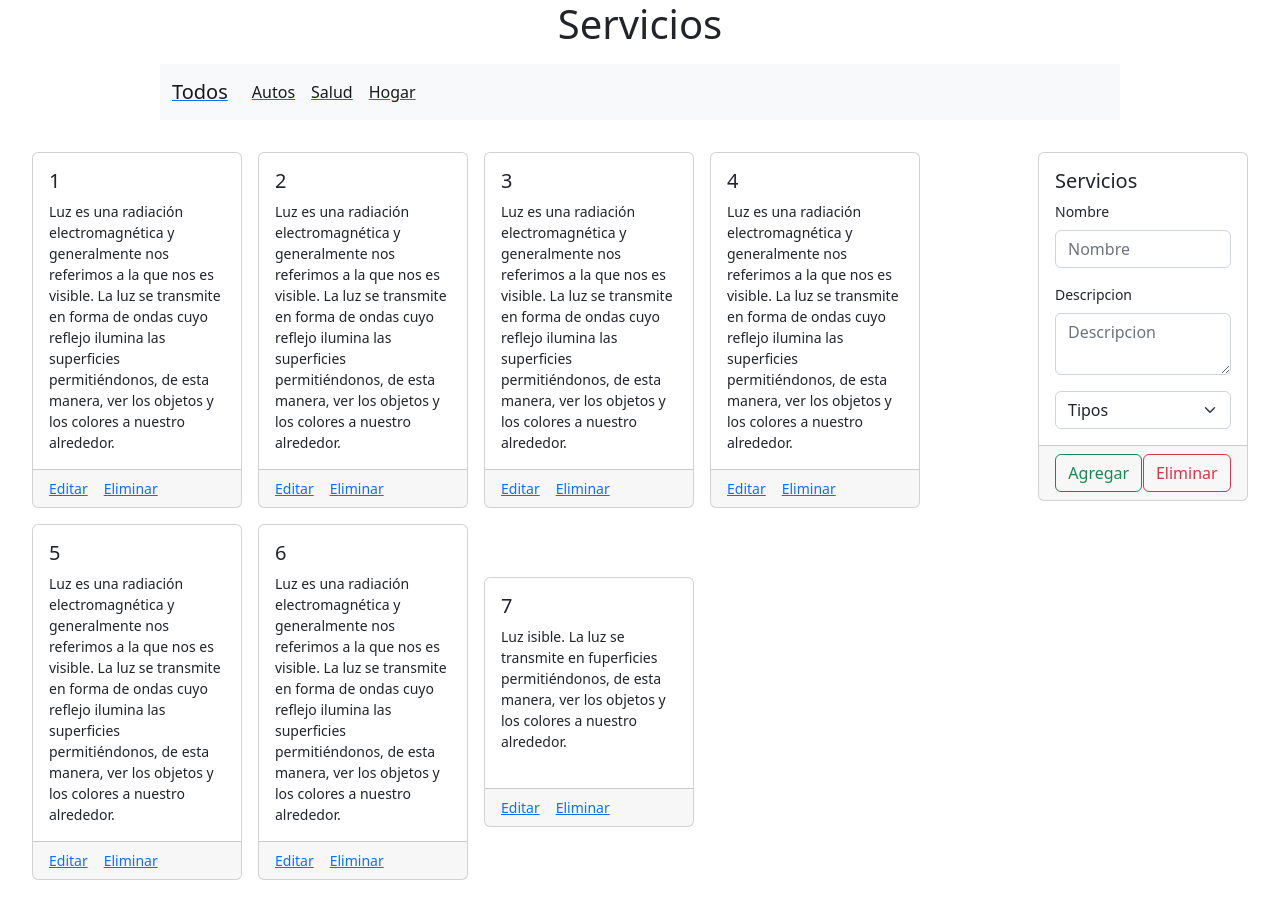
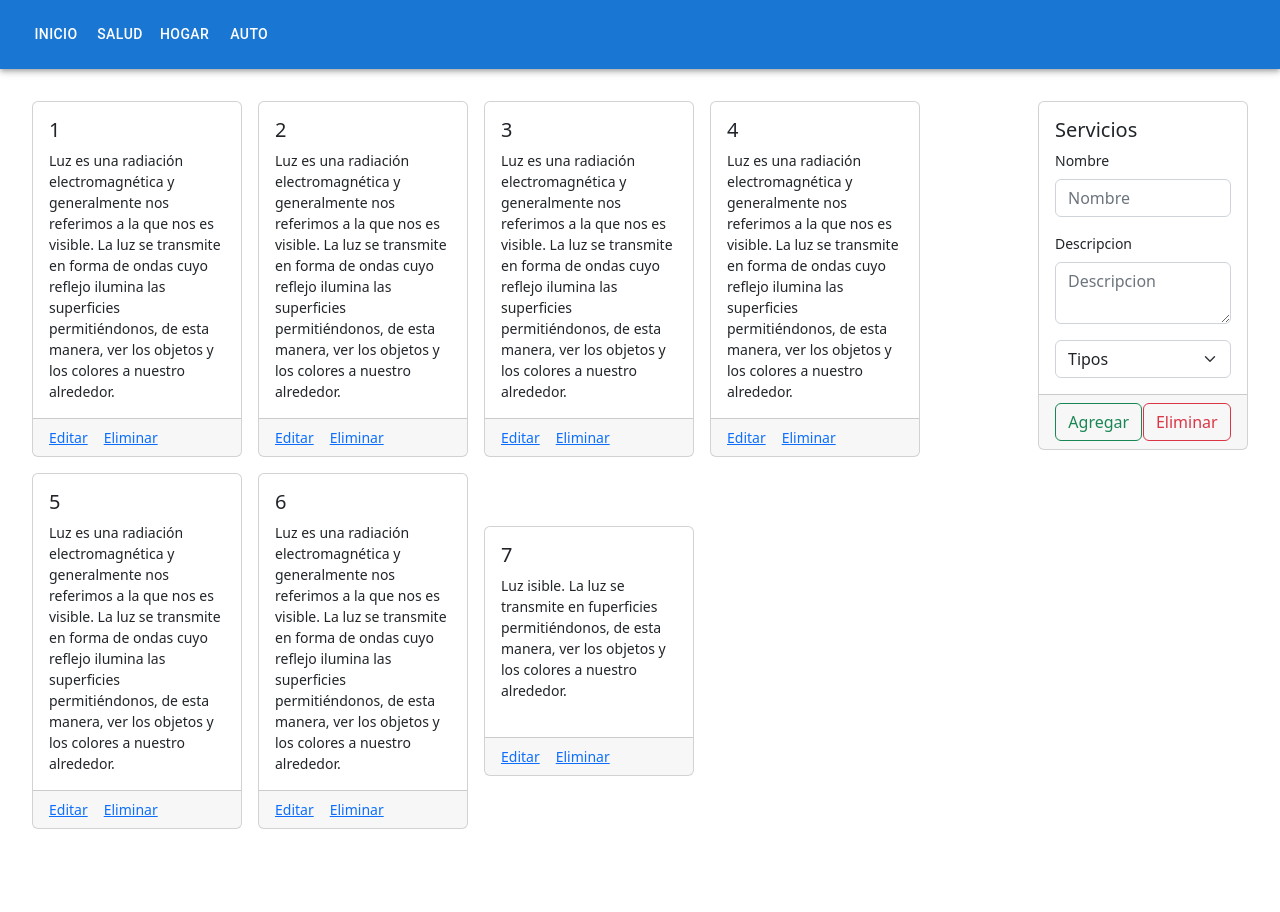
Before and after one commit to brunochan2001/Services-Reactjs, a React (Create React App) app: page / in a window 1280 px wide. After the commit the page ends 861 px from the top, so only its background shows below. Built offline with nearby package versions, Linux system fonts and the light colour scheme.

Commit message:
Agregamos componente Drawer en la navegacion

```diff
--- a/package.json
+++ b/package.json
@@ -5,6 +5,7 @@
   "dependencies": {
     "@emotion/react": "^11.10.0",
     "@emotion/styled": "^11.10.0",
+    "@mui/icons-material": "^5.8.4",
     "@mui/material": "^5.9.3",
     "@testing-library/jest-dom": "^5.16.5",
     "@testing-library/react": "^13.3.0",
--- a/src/components/Navigation/Navigation.jsx
+++ b/src/components/Navigation/Navigation.jsx
@@ -1,46 +1,131 @@
-import React from 'react';
+import React, { useState } from 'react';
+import AppBar from '@mui/material/AppBar';
+import Box from '@mui/material/Box';
+import Toolbar from '@mui/material/Toolbar';
+import IconButton from '@mui/material/IconButton';
+import MenuIcon from '@mui/icons-material/Menu';
+import Container from '@mui/material/Container';
+import Button from '@mui/material/Button';
+import Drawer from '@mui/material/Drawer';
+import List from '@mui/material/List';
+import ListItem from '@mui/material/ListItem';
+import ListItemButton from '@mui/material/ListItemButton';
+import ListItemIcon from '@mui/material/ListItemIcon';
+import ListItemText from '@mui/material/ListItemText';
+import HomeIcon from '@mui/icons-material/Home';
+import LocalHospitalIcon from '@mui/icons-material/LocalHospital';
+import GiteIcon from '@mui/icons-material/Gite';
+import Divider from '@mui/material/Divider';
+import DirectionsCarFilledIcon from '@mui/icons-material/DirectionsCarFilled';
 import { Link } from 'react-router-dom';
-import './style.css';
+import './index.css';
 
 const Navigation = () => {
+  const [showDrawer, setShowDrawer] = useState(false);
+
+  const toggleDrawer = open => {
+    setShowDrawer(open);
+  };
+
   return (
     <>
-      <div className="nav-container">
-        <h1 className="nav-title">Servicios</h1>
-        <nav className="navbar navbar-expand-lg navbar-light bg-light w-75 mx-auto">
-          <div className="container-fluid">
-            <Link to="/">
-              <a className="navbar-brand" href="#">
-                Todos
-              </a>
-            </Link>
-            <div className="collapse navbar-collapse" id="navbarNav">
-              <ul className="navbar-nav">
-                <Link to="/Auto">
-                  <li className="nav-item">
-                    <a className="nav-link active" aria-current="page" href="#">
-                      Autos
-                    </a>
-                  </li>
+      <AppBar position="static">
+        <Container maxWidth="xl">
+          <Toolbar disableGutters>
+            <Box sx={{ flexGrow: 1, display: { xs: 'flex', md: 'none' } }}>
+              <IconButton
+                size="large"
+                aria-label="account of current user"
+                aria-controls="menu-appbar"
+                aria-haspopup="true"
+                color="inherit"
+                onClick={() => toggleDrawer(true)}
+              >
+                <MenuIcon />
+              </IconButton>
+            </Box>
+            <Box sx={{ flexGrow: 1, display: { xs: 'none', md: 'flex' } }}>
+              <Link to="/" className="appbar-link">
+                <Button sx={{ my: 2, color: 'white', display: 'block' }}>
+                  Inicio
+                </Button>
+              </Link>
+              <Link to="/Salud" className="appbar-link">
+                <Button sx={{ my: 2, color: 'white', display: 'block' }}>
+                  Salud
+                </Button>
+              </Link>
+              <Link to="/Hogar" className="appbar-link">
+                <Button sx={{ my: 2, color: 'white', display: 'block' }}>
+                  Hogar
+                </Button>
+              </Link>
+              <Link to="/Auto" className="appbar-link">
+                <Button sx={{ my: 2, color: 'white', display: 'block' }}>
+                  Auto
+                </Button>
+              </Link>
+            </Box>
+          </Toolbar>
+        </Container>
+      </AppBar>
+      <div>
+        <Drawer
+          left="left"
+          open={showDrawer}
+          onClose={() => toggleDrawer(false)}
+        >
+          <Box
+            sx={{ width: 250 }}
+            role="presentation"
+            onClick={() => toggleDrawer(false)}
+            onKeyDown={() => toggleDrawer(false)}
+          >
+            <List>
+              <ListItem disablePadding>
+                <Link to="/" className="drawer-link">
+                  <ListItemButton>
+                    <ListItemIcon>
+                      <HomeIcon></HomeIcon>
+                    </ListItemIcon>
+                    <ListItemText primary="Inicio" />
+                  </ListItemButton>
                 </Link>
-                <Link to="/Salud">
-                  <li className="nav-item">
-                    <a className="nav-link active" aria-current="page" href="#">
-                      Salud
-                    </a>
-                  </li>
+              </ListItem>
+              <Divider />
+              <ListItem disablePadding>
+                <Link to="/Salud" className="drawer-link">
+                  <ListItemButton>
+                    <ListItemIcon>
+                      <LocalHospitalIcon></LocalHospitalIcon>
+                    </ListItemIcon>
+                    <ListItemText primary="Salud" />
+                  </ListItemButton>
                 </Link>
-                <Link to="/Hogar">
-                  <li className="nav-item">
-                    <a className="nav-link active" aria-current="page" href="#">
-                      Hogar
-                    </a>
-                  </li>
+              </ListItem>
+              <ListItem disablePadding>
+                <Link to="/Hogar" className="drawer-link">
+                  <ListItemButton>
+                    <ListItemIcon>
+                      <GiteIcon></GiteIcon>
+                    </ListItemIcon>
+                    <ListItemText primary="Hogar" />
+                  </ListItemButton>
                 </Link>
-              </ul>
-            </div>
-          </div>
-        </nav>
+              </ListItem>
+              <ListItem disablePadding>
+                <Link to="/Auto" className="drawer-link">
+                  <ListItemButton>
+                    <ListItemIcon>
+                      <DirectionsCarFilledIcon></DirectionsCarFilledIcon>
+                    </ListItemIcon>
+                    <ListItemText primary="Auto" />
+                  </ListItemButton>
+                </Link>
+              </ListItem>
+            </List>
+          </Box>
+        </Drawer>
       </div>
     </>
   );
--- /dev/null
+++ b/src/components/Navigation/index.css
@@ -0,0 +1,7 @@
+.drawer-link {
+  width: 100%;
+  text-decoration: none;
+}
+.appbar-link {
+  text-decoration: none;
+}
--- a/src/components/Navigation/style.css
+++ /dev/null
@@ -1,9 +0,0 @@
-.nav-title {
-  text-align: center;
-  margin: 0;
-}
-.nav-container {
-  display: flex;
-  gap: 1rem;
-  flex-direction: column;
-}
```
Also changed, not shown: 1 other file (tests, documents, lock files or other folders).
